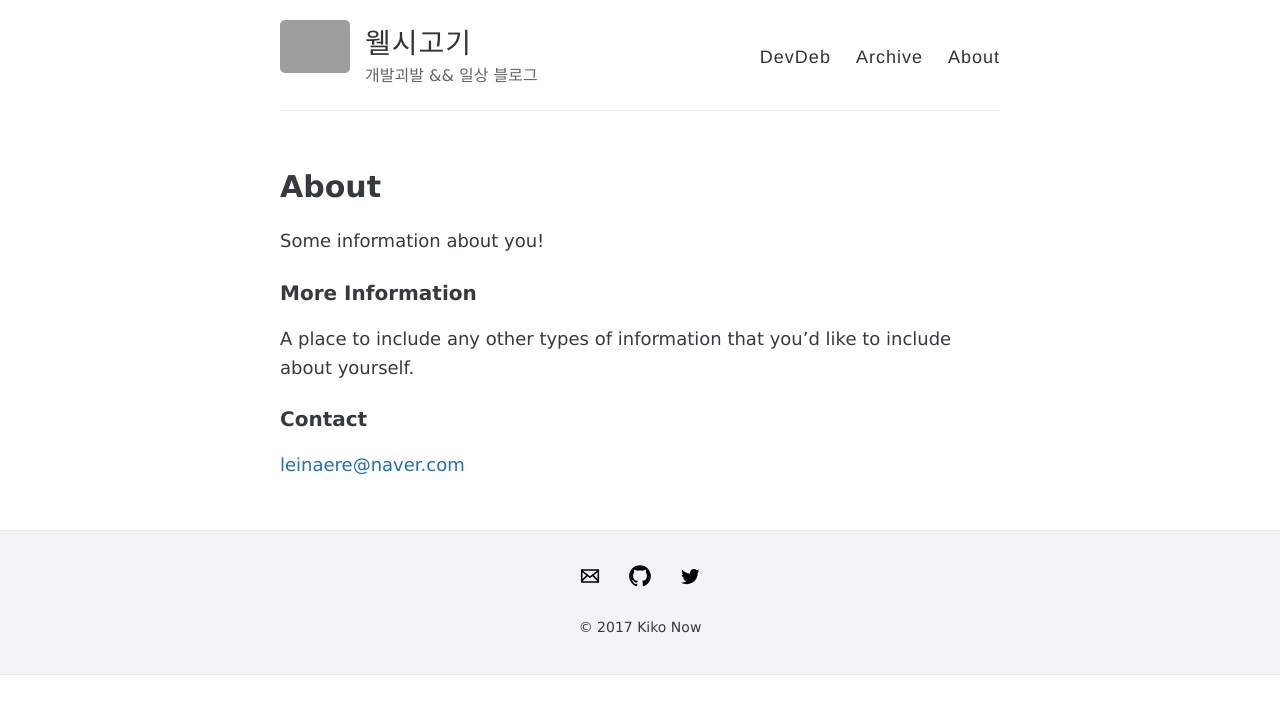
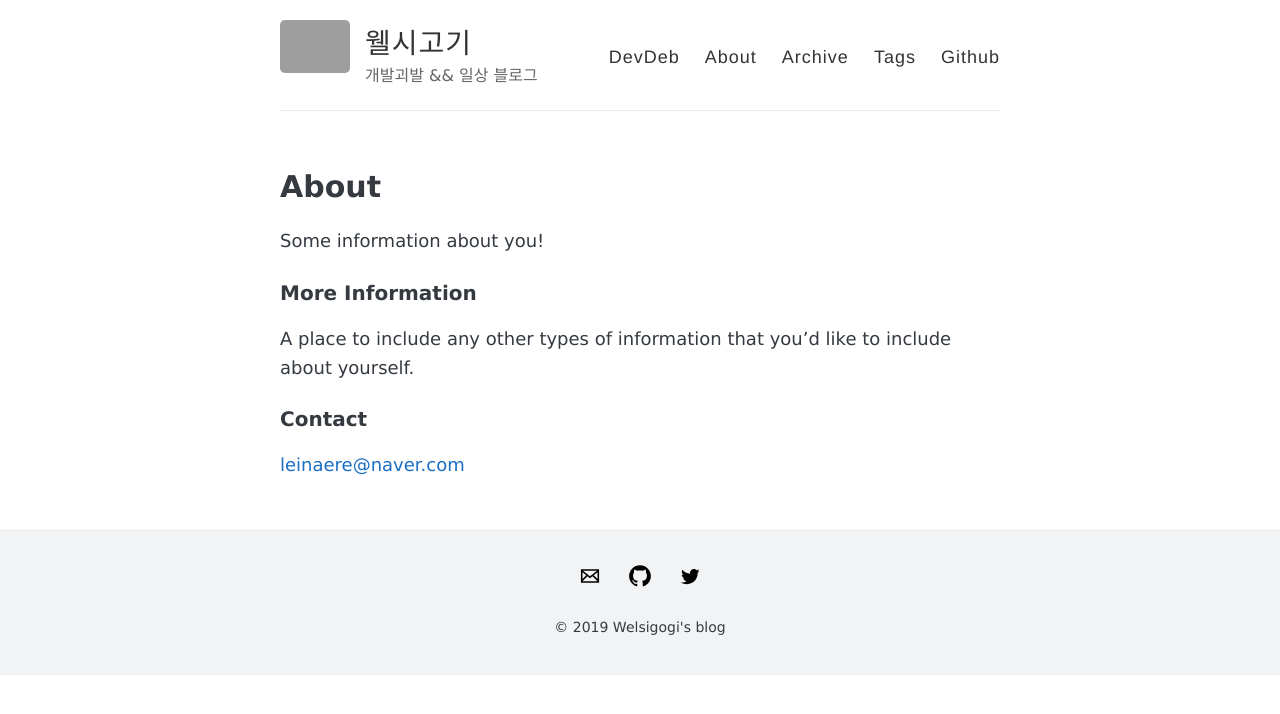
Before and after one commit to Leeheejin/leeheejin.github.io, a Jekyll site: the page built from about.md, in a window 1280 px wide. Shown: the top 714 px of the page. Built offline with Jekyll 4.4.1, drawn with Linux system fonts in a browser that asks for light colours; grey boxes are pictures that could not be loaded.

Commit message:
Update _config.yml

```diff
--- a/_config.yml
+++ b/_config.yml
@@ -22,10 +22,14 @@ avatar: https://raw.githubusercontent.com/barryclark/jekyll-now/master/images/je
 navigation:
   - name: DevDeb
     url: /
+  - name: About
+    url: /about
   - name: Archive
     url: /archive
-  - name: About
-    url: /about
+  - name: Tags
+    url: /tags
+  - name: Github
+    url: https://github.com/Leeheejin
 
 # Pagination
 paginate: 5
@@ -45,11 +49,11 @@ footer-links:
   rss: # just type anything here for a working RSS icon
   stackoverflow: # your stackoverflow profile, e.g. "users/50476/bart-kiers"
   tumblr: # https://<username>.tumblr.com
-  twitter: https://twitter.com/teemenobllew
+  twitter: /teemenobllew
   youtube: # channel/<your_long_string> or user/<user-name>
 
 # Text under the icons in footer
-footer-text: © 2017 Kiko Now
+footer-text: © 2019 Welsigogi's blog
 
 # Enter your Disqus shortname (not your username) to enable commenting on posts
 # You can find your shortname on the Settings page of your Disqus account
```
